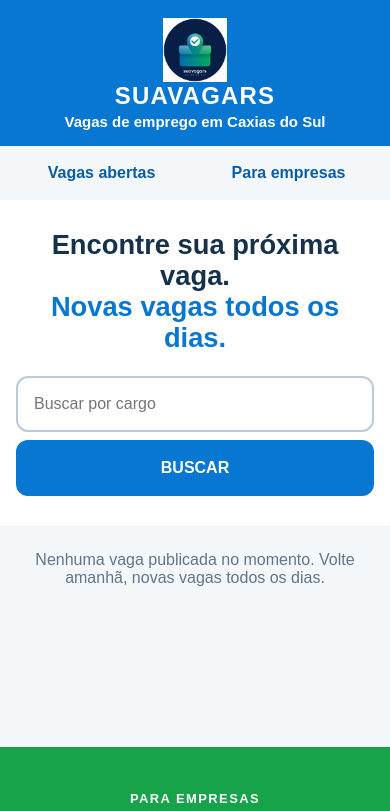
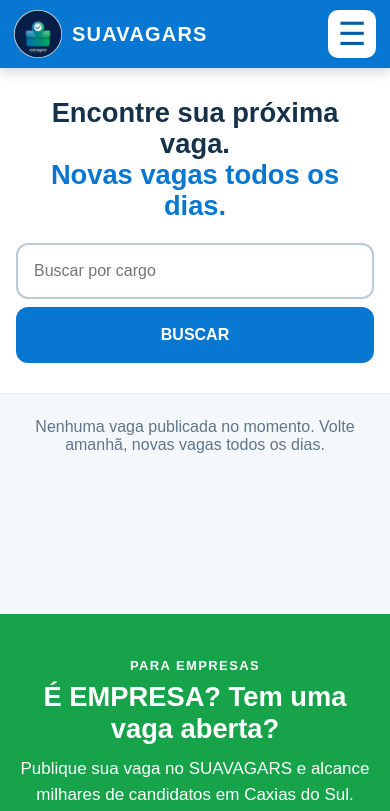
Before and after one commit to jfnunezdev/suavagars-tool, a website: page index.html in a window 390 px wide. Shown: the top 811 px of the page. Drawn offline with Linux system fonts and the light colour scheme; no server answers.

Commit message:
Corrige menu mobile con header fijo
Co-authored-by: Copilot <223556219+Copilot@users.noreply.github.com>

```diff
--- a/index.html
+++ b/index.html
@@ -15,14 +15,18 @@
       <img src="logo.png" alt="" class="brand-logo">
       <p class="brand-name">SUAVAGARS</p>
       <p class="location">Vagas de emprego em Caxias do Sul</p>
+      <button id="mobile-menu-toggle" class="mobile-menu-toggle" type="button" aria-controls="site-navigation" aria-expanded="false" aria-label="Abrir menu de navegação">
+        <span aria-hidden="true">☰</span>
+      </button>
     </div>
   </header>
 
   <main class="public-layout">
-    <aside class="site-sidebar" aria-label="Navegação do site">
+    <nav id="site-navigation" class="site-sidebar" aria-label="Navegação do site">
       <a href="#vagas">Vagas abertas</a>
       <a href="#empresas">Para empresas</a>
-    </aside>
+      <a id="mobile-search-link" class="mobile-search-link" href="#search-input">Buscar</a>
+    </nav>
 
     <div class="page-content">
       <section id="vagas" class="hero" aria-labelledby="hero-title">
@@ -142,7 +146,40 @@
       var companyForm = document.getElementById("company-form");
       var applicationStatus = document.getElementById("application-status");
       var submitApplicationButton = document.getElementById("submit-application");
+      var menuToggle = document.getElementById("mobile-menu-toggle");
+      var siteNavigation = document.getElementById("site-navigation");
       var vacancies = [];
+
+      function closeNavigation() {
+        siteNavigation.classList.remove("is-open");
+        menuToggle.setAttribute("aria-expanded", "false");
+        menuToggle.setAttribute("aria-label", "Abrir menu de navegação");
+      }
+
+      menuToggle.addEventListener("click", function () {
+        var isOpen = menuToggle.getAttribute("aria-expanded") === "true";
+        siteNavigation.classList.toggle("is-open", !isOpen);
+        menuToggle.setAttribute("aria-expanded", String(!isOpen));
+        menuToggle.setAttribute("aria-label", isOpen ? "Abrir menu de navegação" : "Fechar menu de navegação");
+      });
+
+      siteNavigation.addEventListener("click", function (event) {
+        var link = event.target.closest("a");
+        if (!link) return;
+        closeNavigation();
+        if (link.id === "mobile-search-link") {
+          event.preventDefault();
+          searchInput.scrollIntoView({ behavior: "smooth", block: "center" });
+          searchInput.focus({ preventScroll: true });
+        }
+      });
+
+      document.addEventListener("keydown", function (event) {
+        if (event.key === "Escape" && menuToggle.getAttribute("aria-expanded") === "true") {
+          closeNavigation();
+          menuToggle.focus();
+        }
+      });
 
       function safeUrl(value) {
         try {
--- a/public.css
+++ b/public.css
@@ -9,6 +9,8 @@
 }
 
 * { box-sizing: border-box; }
+
+html { scroll-behavior: smooth; }
 
 body {
   margin: 0;
@@ -45,6 +47,9 @@ body {
 
 .site-sidebar a:hover,
 .site-sidebar a:focus-visible { background: #e7f2fa; }
+
+.mobile-menu-toggle,
+.mobile-search-link { display: none; }
 
 .page-content { min-width: 0; }
 
@@ -341,15 +346,78 @@ footer {
 }
 
 @media (max-width: 520px) {
+  body { padding-top: 68px; }
   .public-layout { display: block; }
   .site-sidebar {
-    position: static;
-    grid-template-columns: 1fr 1fr;
-    padding: 8px 12px;
+    position: fixed;
+    z-index: 999;
+    top: 68px;
+    right: 0;
+    left: 0;
+    display: none;
+    grid-template-columns: 1fr;
+    gap: 4px;
+    padding: 10px 12px 14px;
+    border-bottom: 1px solid var(--border);
+    background: #fff;
+    box-shadow: 0 8px 16px rgba(8, 24, 55, .16);
   }
-  .site-sidebar a { padding: 10px; text-align: center; }
-  .header-inner { min-height: 108px; }
-  .brand-logo { height: 64px; }
+  .site-sidebar.is-open { display: grid; }
+  .site-sidebar a {
+    padding: 13px 15px;
+    text-align: left;
+  }
+  .site-sidebar .mobile-search-link { display: block; }
+  .site-header {
+    position: fixed;
+    z-index: 1000;
+    top: 0;
+    right: 0;
+    left: 0;
+    box-shadow: 0 3px 12px rgba(8, 24, 55, .2);
+  }
+  .header-inner {
+    width: 100%;
+    min-height: 68px;
+    padding: 8px 14px;
+    display: grid;
+    grid-template-columns: 48px minmax(0, 1fr) 48px;
+    grid-template-areas: "logo brand menu";
+    gap: 10px;
+    text-align: left;
+  }
+  .brand-logo {
+    grid-area: logo;
+    width: 48px;
+    height: 48px;
+    border-radius: 50%;
+  }
+  .brand-name {
+    grid-area: brand;
+    margin: 0;
+    font-size: 20px;
+  }
+  .location { display: none; }
+  .mobile-menu-toggle {
+    grid-area: menu;
+    display: inline-flex;
+    width: 48px;
+    height: 48px;
+    align-items: center;
+    justify-content: center;
+    padding: 0;
+    border: 2px solid #fff;
+    border-radius: 10px;
+    background: #fff;
+    color: var(--blue-dark);
+    font-size: 32px;
+    line-height: 1;
+    cursor: pointer;
+  }
+  .mobile-menu-toggle:focus-visible { outline: 3px solid #f0ad24; outline-offset: 2px; }
+  .hero,
+  .company-section { scroll-margin-top: 82px; }
+  .search-box input { scroll-margin-top: 82px; }
   .hero { padding-top: 30px; }
   .search-box { grid-template-columns: 1fr; }
   .search-box button { width: 100%; }
```
